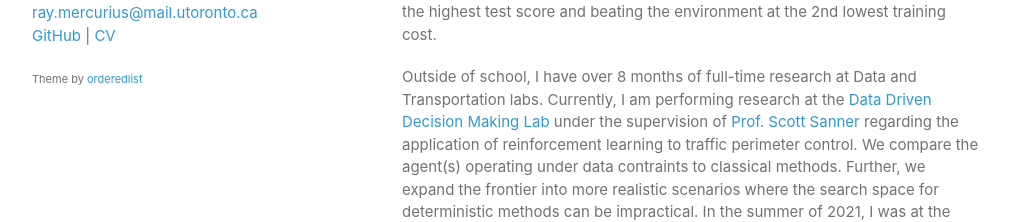
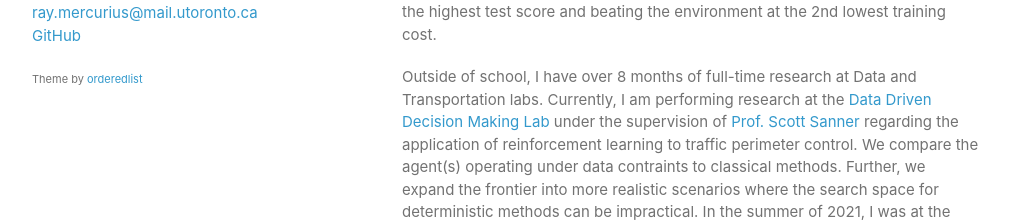
Before and after one commit to Ceudan/Ceudan_Reads.github.io, a Jekyll site: the page built from index.md, in a window 1280 px wide. Shown: the part 369-591 px from the top of the page, without its empty margins (133-1142 px from the left). Built offline with Jekyll 4.4.1, drawn with Linux system fonts in a browser that asks for light colours.

```diff
--- a/_layouts/default.html
+++ b/_layouts/default.html
@@ -21,7 +21,7 @@
         {% endif %}
 
         <p>Email: <a href="ray.mercurius@mail.utoronto.ca">ray.mercurius@mail.utoronto.ca</a><br>
-        <a href="https://github.com/Ceudan">GitHub</a> | <a href="/docs/doc.pdf">CV</a>
+        <a href="https://github.com/Ceudan">GitHub</a>
 
         </p>
 
```
